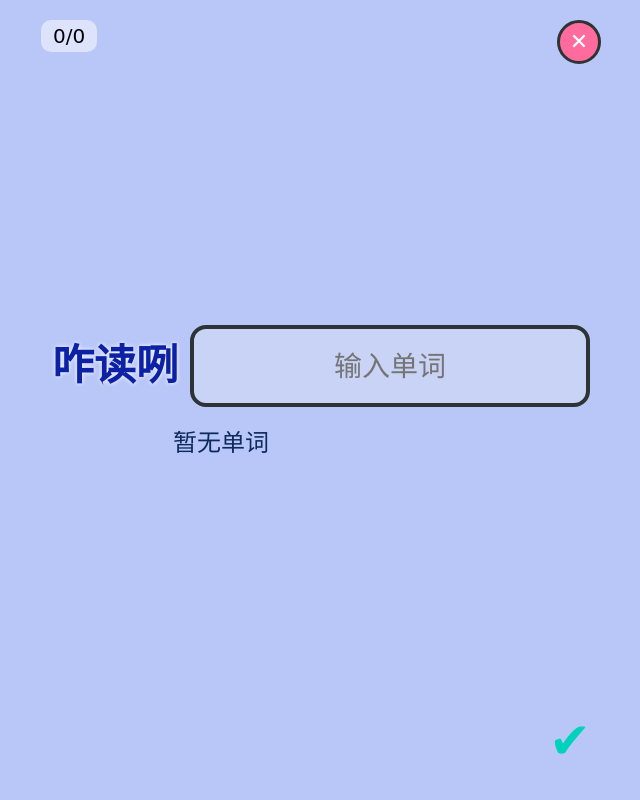
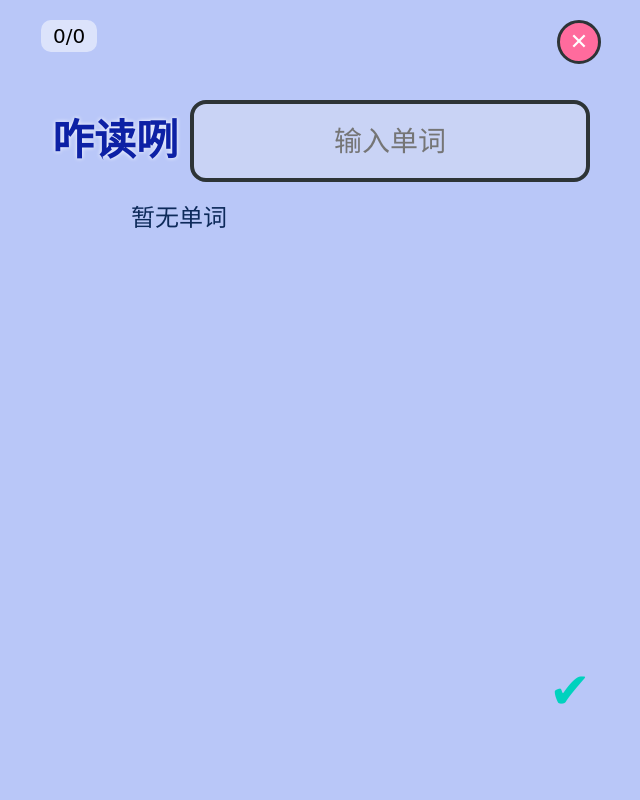
Before and after one commit to bslatag/WordPoP, a Flask app: page /writing/practice in a window 1280 px wide. Shown: the whole page, without its empty margins (319-959 px from the left). Run offline with Flask 3, Linux system fonts and the light colour scheme; data comes from the database, SQL or seed files in the repository; data that the repository does not hold is empty; some web fonts are replaced.

Commit message:
Update writing_practice.html

```diff
--- a/templates/writing_practice.html
+++ b/templates/writing_practice.html
@@ -31,7 +31,8 @@ body {
   display: flex;
   flex-direction: column;
   align-items: center;
-  justify-content: center;
+  justify-content: flex-start;  /* 整体靠上 */
+  padding-top: 100px;           /* 留出顶部返回和进度空间 */
 }
 .progress {
   position: absolute;
@@ -88,17 +89,16 @@ body {
 .info {
   width: 100%;
   max-width: 400px;
-  padding-left: 52px;  /* 和左边喇叭按钮对齐，视觉上在输入框右下区域 */
   text-align: left;
   font-size: 24px;
   min-height: 36px;
   margin-bottom: 16px;
   color: var(--text-color);
-  transition: color 0.2s;
+  padding-left: 10px;  /* 左对齐，微调 */
 }
 .confirm-btn {
   position: absolute;
-  bottom: 30px; right: 30px;
+  bottom: 80px; right: 30px;   /* 不贴底，提高 */
   background: transparent;
   border: none;
   font-size: 50px;
@@ -123,17 +123,13 @@ body {
 </div>
 
 <script>
-// 从后端获取释义映射，避免依赖可能为空的localStorage
+// 从后端获取完整的词库释义映射，确保任何列表都能显示中文
 let wordMap = {};
-fetch('/api/study-words')
+fetch('/api/dictionary')
   .then(res => res.json())
-  .then(words => {
-    if (Array.isArray(words)) {
-      words.forEach(w => { wordMap[w.单词] = w.释义 || '暂无释义'; });
-    }
-    startPractice();
-  })
-  .catch(() => startPractice());
+  .then(dict => { wordMap = dict; })
+  .catch(() => {})
+  .finally(() => startPractice());
 
 const source = localStorage.getItem('current_practice');
 const wordList = JSON.parse(localStorage.getItem(`wordpop_${source}`) || '[]');
```
